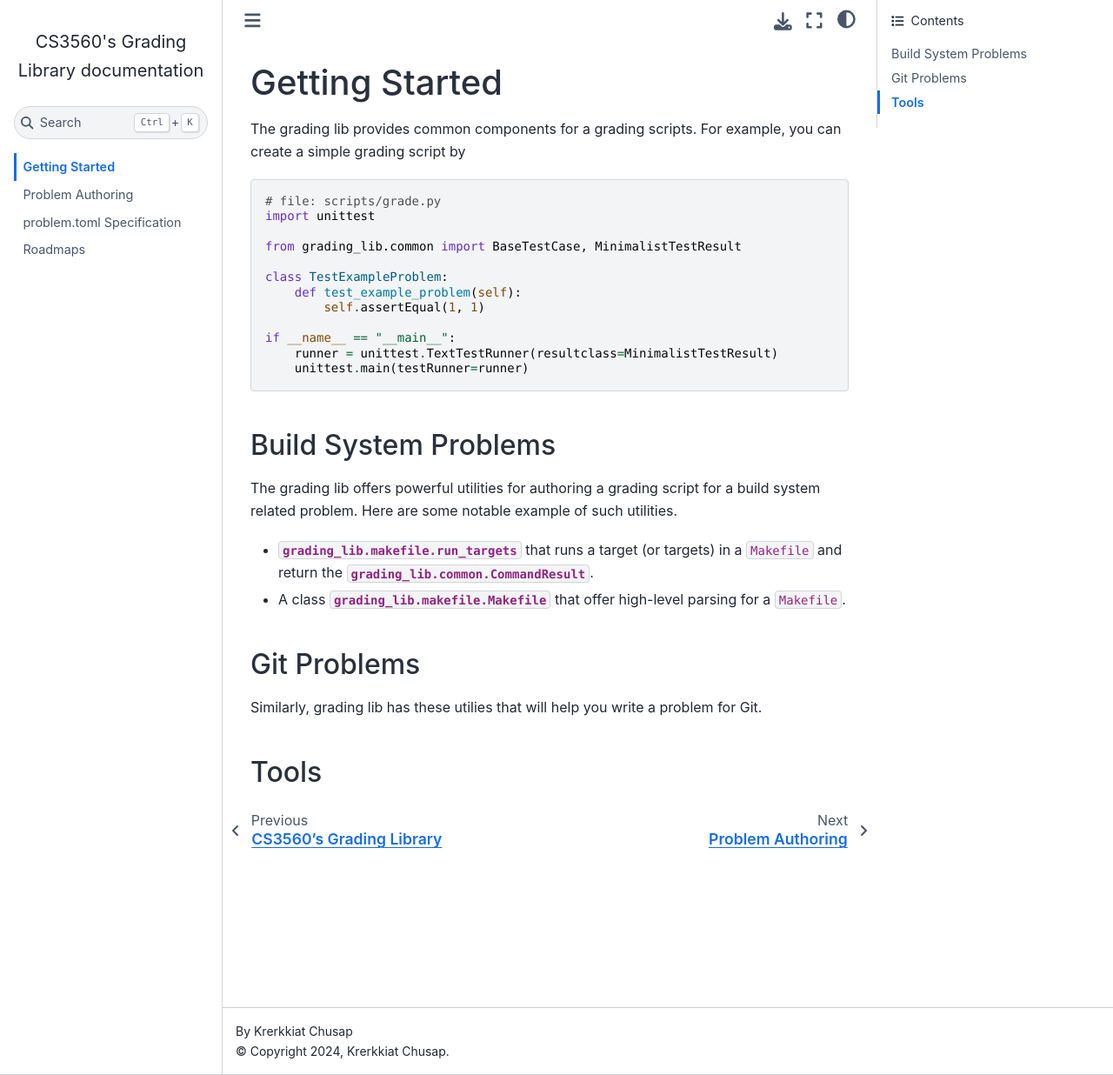
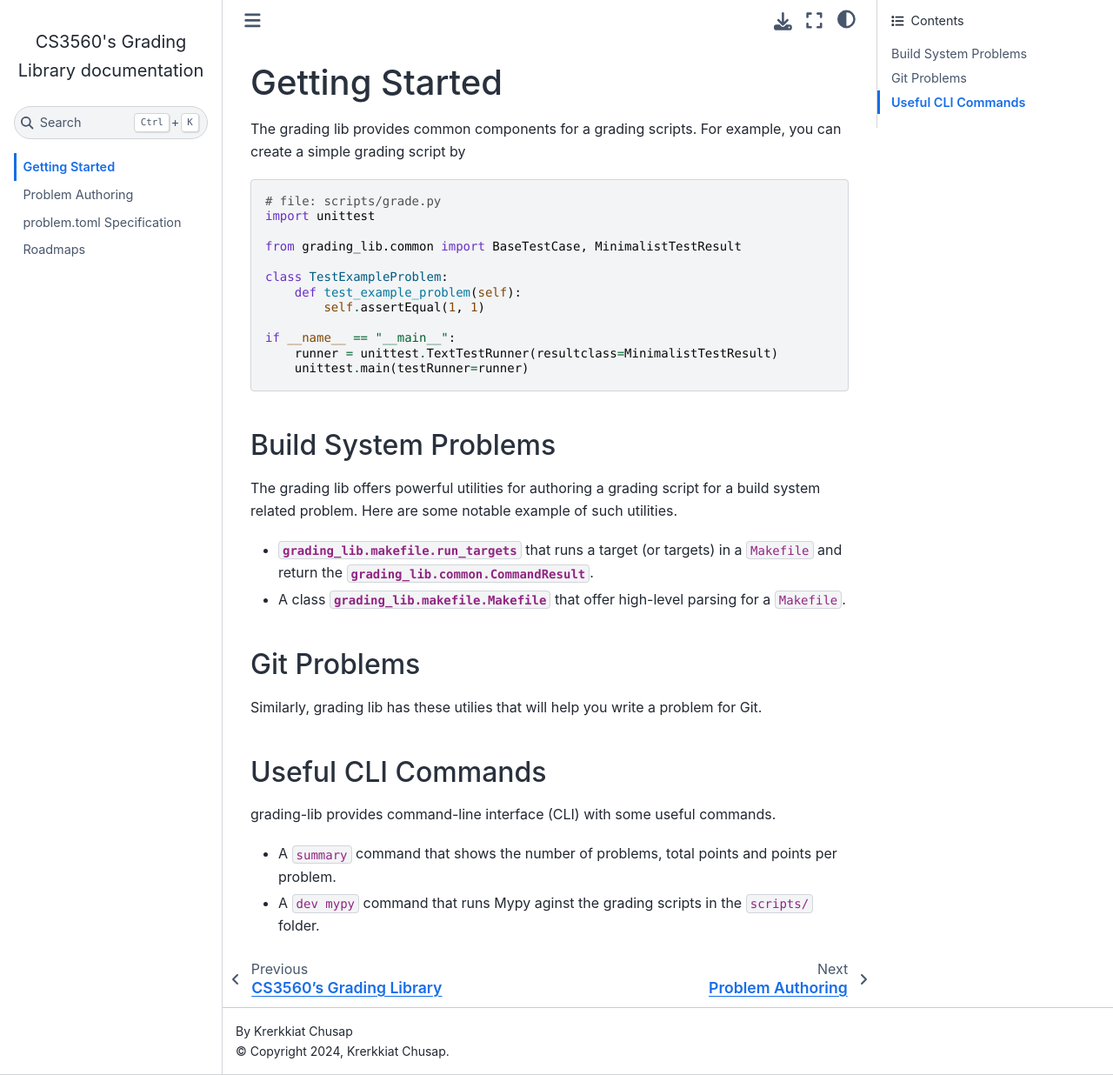
Before and after one commit to OU-CS3560/grading-lib, a Sphinx documentation site: the page built from docs/source/getting-started.md, in a window 1280 px wide and 1236 px high. Shown: the whole window at 87% size. Built offline with Sphinx 7.4.7 and the Sphinx Book theme 1.1.4, drawn with Linux system fonts in a browser that asks for light colours; pages that are not in the unit, such as notebooks, are missing from menus.

```diff
--- a/docs/source/getting-started.md
+++ b/docs/source/getting-started.md
@@ -34,4 +34,9 @@
 Similarly, grading lib has these utilies that will help you write
 a problem for Git.
 
-## Tools
+## Useful CLI Commands
+
+grading-lib provides command-line interface (CLI) with some useful commands.
+
+- A `summary` command that shows the number of problems, total points and points per problem.
+- A `dev mypy` command that runs Mypy aginst the grading scripts in the `scripts/` folder.
```
Also changed, not shown: CHANGELOG.md (+3 -0 lines), README.md (+1 -1 lines), 1 other file.
